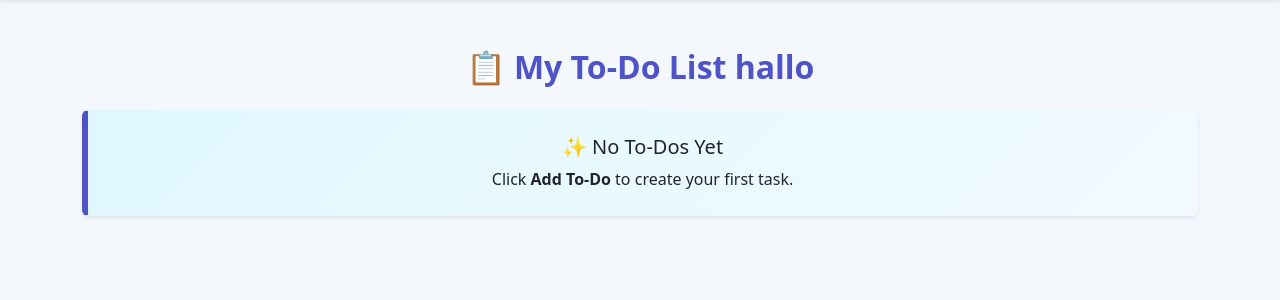
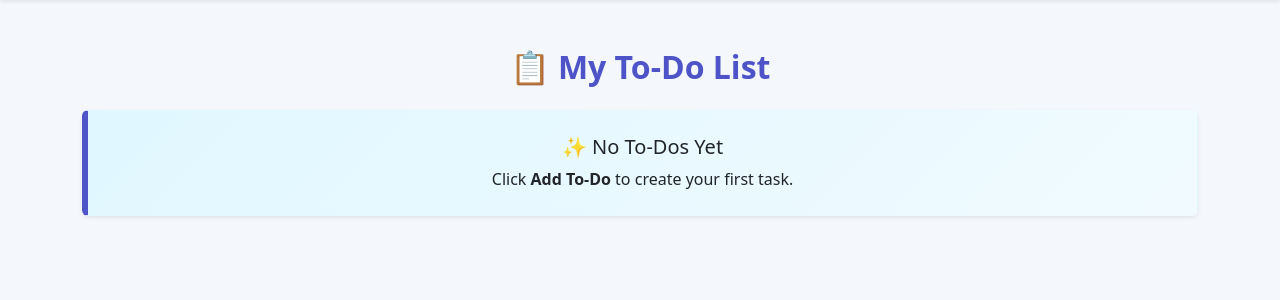
Before and after one commit to christy8113/django-todo, a Django app: page / in a window 1280 px wide. Shown: the part 56-356 px from the top of the page. Run offline with Django 5.2, Linux system fonts and the light colour scheme; data that the repository does not hold is empty.

```diff
--- a/todo/templates/todo/list.html
+++ b/todo/templates/todo/list.html
@@ -5,7 +5,7 @@
 {% block content %}
 
 <h2 class="text-center mb-4 app-title">
-    📋 My To-Do List hallo
+    📋 My To-Do List
 </h2>
 
 {% if todos %}
```
